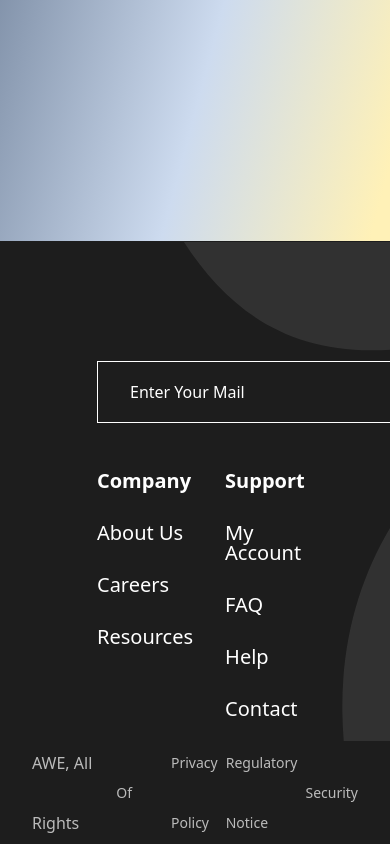
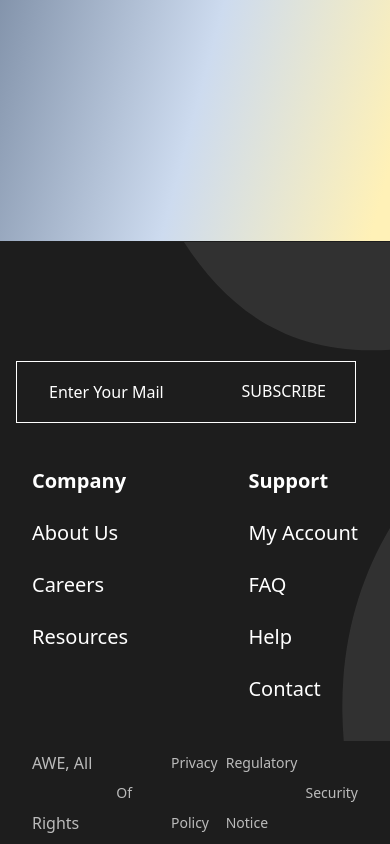
Before and after one commit to gunkiddedy/awe-toptal-template, a website: page index.html in a window 390 px wide. Shown: the part 5785-6629 px from the top of the page. Drawn offline with Linux system fonts and the light colour scheme.

Commit message:
update responsive in section big footer (xl, lg, md, sm) screens

```diff
--- a/index.html
+++ b/index.html
@@ -519,23 +519,23 @@
                         <path d="M14.0933 -34.1134C-38.2111 -133.521 78.0516 -265.635 142.721 -319.266L282.864 -347.841C294.673 -265.495 358.738 -109.821 520.524 -145.893C722.756 -190.984 846.908 -189.768 881.292 -58.1493C915.676 73.4693 595.241 242.038 570.945 258.768C546.65 275.497 453.633 331.822 455.417 467.109C456.844 575.339 587.757 629.79 653.035 643.487L934.407 768.454L575.971 839.46C449.905 829.129 196.692 740.995 192.368 471.101C186.963 133.734 603.706 49.6159 644.062 35.5458C684.418 21.4757 800.649 2.44063 772.913 -51.3133C745.176 -105.067 625.973 -30.3114 403.104 64.1499C180.235 158.611 79.4739 90.146 14.0933 -34.1134Z" fill="rgba(255, 255, 255, 0.30)" fill-opacity="0.3"/>
                     </svg>
                     <!-- content-section-seven -->
-                    <div class="content-section-seven w-full pl-[97px] pr-[112px] lg:mt-[171px] mt-28 h-auto flex lg:flex-row flex-col items-start justify-between z-20">
+                    <div class="content-section-seven w-full md:pl-[97px] pl-4 md:pr-[112px] pr-4 lg:mt-[171px] mt-28 h-auto flex lg:flex-row flex-col items-start justify-between z-20">
                         <!-- left -->
                         <div class="left-side flex flex-col justify-between lg:mb-0 mb-12">
                             <!-- Enter your mail -->
                             <div class="email-field bg-[#1D1D1D] relative flex items-center mt-2">
                                 <input
                                     type="text"
-                                    class="xl:w-[623px] w-[500px] xl:h-[76px] lg:h-[60px] shrink-0 text-white xl:text-[30px] lg:text-[24px] font-normal capitalize leading-[60px] pl-8 border border-white bg-[#1D1D1D] placeholder-white focus:outline-none focus:ring-2 focus:ring-white"
+                                    class="xl:w-[623px] md:w-[500px] w-[340px] xl:h-[76px] lg:h-[60px] shrink-0 text-white xl:text-[30px] lg:text-[24px] font-normal capitalize leading-[60px] pl-8 border border-white bg-[#1D1D1D] placeholder-white focus:outline-none focus:ring-2 focus:ring-white"
                                     placeholder="Enter your mail"
                                 >
-                                <button class="absolute right-[30px] text-white uppercase text-lg font-normal leading-[39.538px] focus:outline-none focus:font-medium hover:font-medium">
+                                <button class="absolute right-[30px] text-white uppercase md:text-lg text-base font-normal leading-[39.538px] focus:outline-none focus:font-medium hover:font-medium">
                                     SUBSCRIBE
                                 </button>
                             </div>
                         </div>
                         <!-- right -->
-                        <div class="right-side flex xl:space-x-36 lg:space-x-16 space-x-8 xl:pl-0 lg:pl-12 w-fit">
+                        <div class="right-side flex md:justify-start justify-between xl:space-x-36 lg:space-x-16 space-x-8 xl:pl-0 lg:pl-12 md:w-fit w-full md:px-0 px-4">
                             <!-- company -->
                             <div class="company">
                                 <ul class="right-menus flex flex-col space-y-8 text-white xl:text-[30px] text-[20px] leading-none capitalize">
```
Also changed, not shown: assets/tailwind.css.
